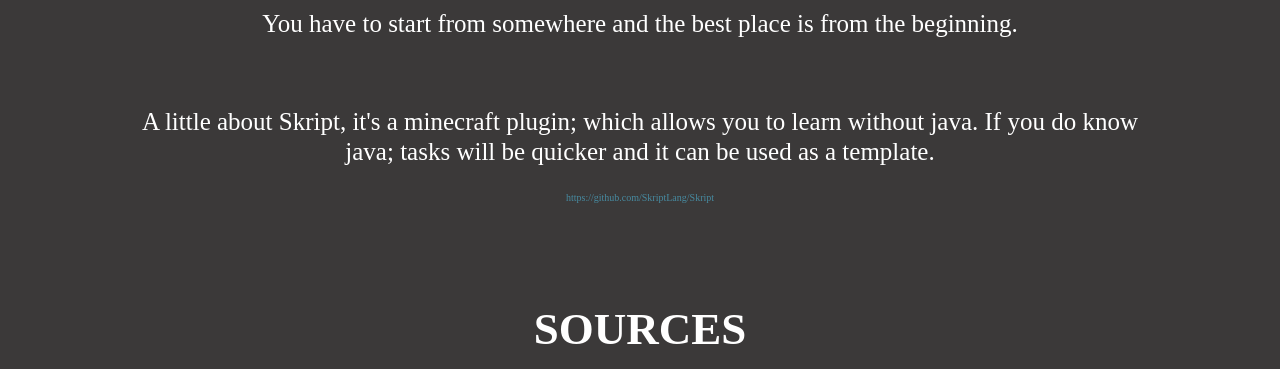
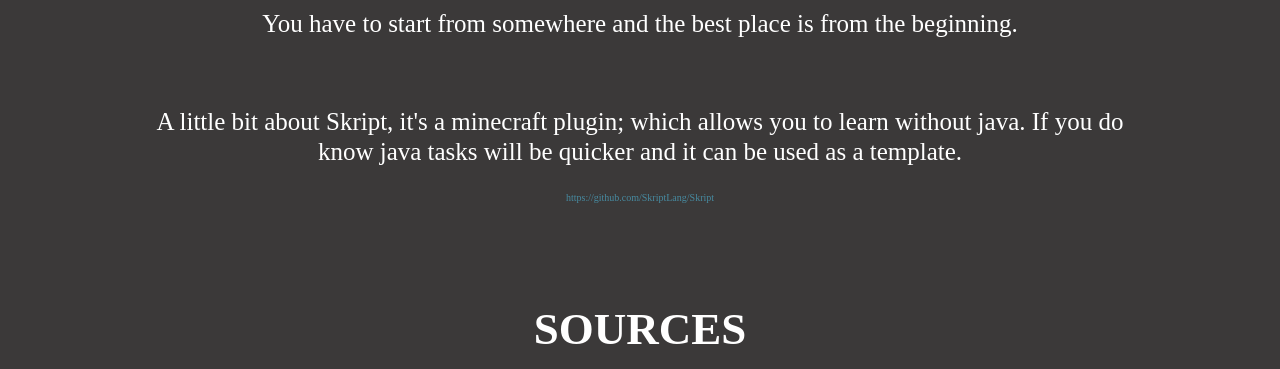
Before and after one commit to Lollidite/4Skript, a plain HTML site: page index.html in a window 1280 px wide. Shown: the part 431-800 px from the top of the page. Drawn offline with Linux system fonts and the light colour scheme.

Commit message:
Update index.html

```diff
--- a/index.html
+++ b/index.html
@@ -20,8 +20,8 @@
             </p>
             <p><br></p>
             <p class="front-p">
-                A little about Skript, it's a minecraft plugin; which allows you to learn without java.
-                If you do know java; tasks will be quicker and it can be used as a template.
+                A little bit about Skript, it's a minecraft plugin; which allows you to learn without java.
+                If you do know java tasks will be quicker and it can be used as a template.
             </p>
             <p class="source">https://github.com/SkriptLang/Skript</p>
             <p><br><br><br></p>
```
